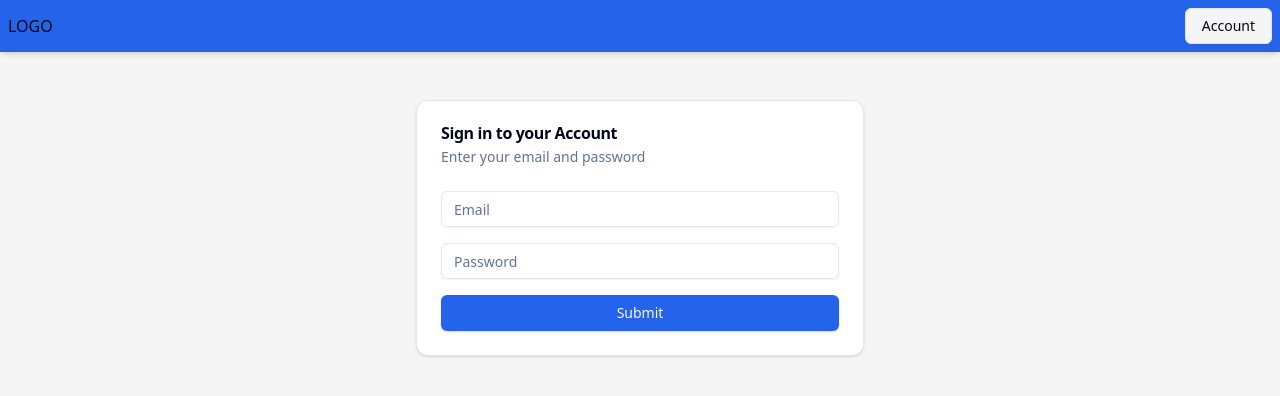
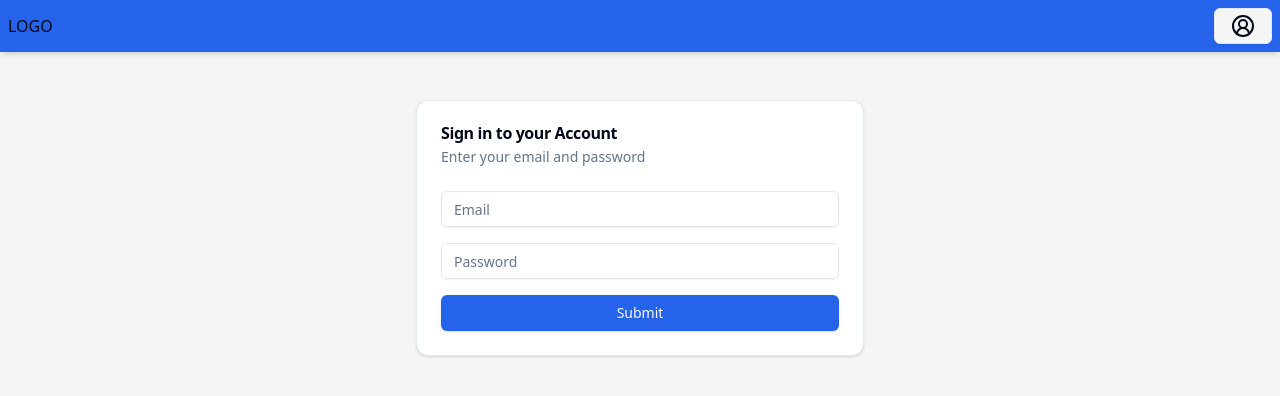
Before and after one commit to tarek339/Deal-Steps-UI-Architecture, a React (Vite) app: page /sign-in in a window 1280 px wide. Shown: the top 396 px of the page. Built offline with nearby package versions, Linux system fonts and the light colour scheme; no server answers.

Commit message:
Add success and warning button variants; update NavBar and UserProfile components

```diff
--- a/src/components/ui/button.tsx
+++ b/src/components/ui/button.tsx
@@ -19,6 +19,10 @@ const buttonVariants = cva(
           "bg-secondary text-secondary-foreground shadow-sm hover:bg-secondary/80",
         ghost: "hover:bg-accent hover:text-accent-foreground",
         link: "text-primary underline-offset-4 hover:underline",
+        success:
+          "bg-success text-success-foreground shadow-sm hover:bg-success/90",
+        warning:
+          "bg-warning text-warning-foreground shadow-sm hover:bg-warning/90",
       },
       size: {
         default: "h-9 px-4 py-2",
--- a/src/components/ui/shared/NavBar.tsx
+++ b/src/components/ui/shared/NavBar.tsx
@@ -1,3 +1,4 @@
+import { CircleUserRound } from "lucide-react";
 import { useNavigate } from "react-router";
 
 import {
@@ -22,7 +23,9 @@ const NavBar = () => {
 
       <Menubar>
         <MenubarMenu>
-          <MenubarTrigger className="cursor-pointer">Account</MenubarTrigger>
+          <MenubarTrigger className="cursor-pointer">
+            <CircleUserRound />
+          </MenubarTrigger>
           <MenubarContent>
             {user ? (
               <>
--- a/src/index.css
+++ b/src/index.css
@@ -29,6 +29,9 @@
     --chart-3: 197 37% 24%;
     --chart-4: 43 74% 66%;
     --chart-5: 27 87% 67%;
+    --success: 120 100% 25%;
+    --success-foreground: 210 40% 98%;
+    --warning: 45 100% 50%;
   }
 
   .dark {
@@ -56,6 +59,9 @@
     --chart-3: 30 80% 55%;
     --chart-4: 280 65% 60%;
     --chart-5: 340 75% 55%;
+    --success: 120 100% 25%;
+    --success-foreground: 210 40% 98%;
+    --warning: 45 100% 50%;
   }
 }
 
--- a/src/views/AccountSecurity.tsx
+++ b/src/views/AccountSecurity.tsx
@@ -1,6 +1,6 @@
 import axios from "axios";
 import { useState } from "react";
-import { useParams } from "react-router";
+import { useNavigate, useParams } from "react-router";
 
 import { Button } from "@/components/ui/button";
 import {
@@ -20,6 +20,7 @@ const AccountSecurity = () => {
   const { user } = useSelectors();
   const { id } = useParams();
   const { toast } = useToast();
+  const navigate = useNavigate();
 
   const [email, setEmail] = useState("");
   const [confirmEmail, setConfirmEmail] = useState("");
@@ -207,6 +208,14 @@ const AccountSecurity = () => {
           </Form>
         </CardContent>
       </Card>
+      <div className="flex justify-start pl-2">
+        <Button
+          variant="destructive"
+          onClick={() => navigate(`/user-profile/${id}`)}
+        >
+          Back
+        </Button>
+      </div>
     </div>
   );
 };
--- a/src/views/UserProfile.tsx
+++ b/src/views/UserProfile.tsx
@@ -110,7 +110,9 @@ const UserProfile = () => {
       <Card>
         <CardHeader>
           <CardTitle>
-            {user?.firstName && `Hello, ${user?.firstName} ${user?.lastName}`}
+            {user?.firstName
+              ? `Hello, ${user?.firstName} ${user?.lastName}`
+              : "Hello, User"}
           </CardTitle>
           <CardDescription>
             {!user?.firstName
@@ -186,7 +188,7 @@ const UserProfile = () => {
 
         <CardFooter className="flex items-center justify-between">
           <Button
-            variant={"secondary"}
+            variant={"warning"}
             onClick={() => navigate(`/account-security/${id}`)}
           >
             Account security
--- a/tailwind.config.ts
+++ b/tailwind.config.ts
@@ -41,6 +41,14 @@ export default {
           DEFAULT: "hsl(var(--destructive))",
           foreground: "hsl(var(--destructive-foreground))",
         },
+        success: {
+          DEFAULT: "hsl(var(--success))",
+          foreground: "hsl(var(--success-foreground))",
+        },
+        warning: {
+          DEFAULT: "hsl(var(--warning))",
+          foreground: "hsl(var(--warning-foreground))",
+        },
         border: "hsl(var(--border))",
         input: "hsl(var(--input))",
         ring: "hsl(var(--ring))",
```
